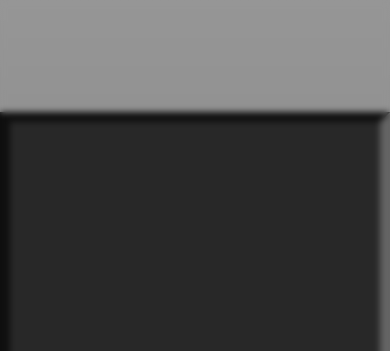
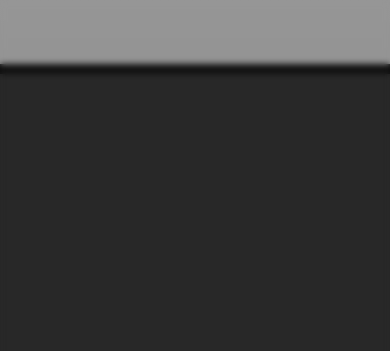
Before and after one commit to kaden-emrich/the-cooler-snake-game, a plain HTML site: page play/index.html in a window 390 px wide. Shown: the top 351 px of the page. Drawn offline with Linux system fonts and the light colour scheme.

Commit message:
responsive sizing

```diff
--- a/play/game-style.css
+++ b/play/game-style.css
@@ -147,7 +147,8 @@ body {
     padding: 0;
     flex-wrap: wrap;
     background-color: var(--game-background-color);
-    border: 10px inset var(--game-border-color);
+    border: 10px solid var(--game-background-color);
+    outline: 10px inset var(--game-border-color);
 }
 
 #grid-div div {
--- a/play/index.html
+++ b/play/index.html
@@ -8,7 +8,7 @@
     <script src="game.js" defer></script>
 </head>
 <body>
-    <div id="grid-div" style="width: 600px; height: 600px;"></div>
+    <div id="grid-div" style="width: 80vh; height: 80vh;"></div>
     <div id="menus-div">
         <div id="main-menu">
             <h1 id="title-text">Snake By Kaden</h1>
```
